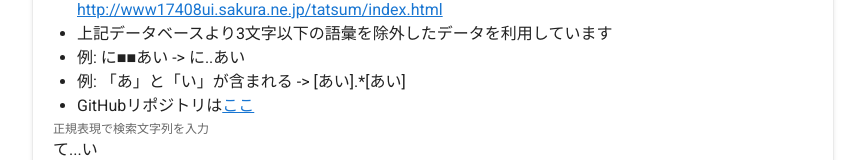
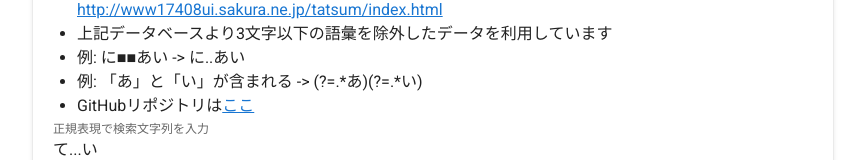
Before and after one commit to kjranyone/easy-csv-aggregator, a Vue app in the folder app/: page / in a window 1280 px wide. Shown: the part 162-322 px from the top of the page, without its empty margins (207-1072 px from the left). Built offline with nearby package versions, Linux system fonts and the light colour scheme.

Commit message:
正規表現例が誤っていた箇所を修正

```diff
--- a/app/src/App.vue
+++ b/app/src/App.vue
@@ -19,7 +19,7 @@
             例: に■■あい -> に..あい
           </li>
           <li>
-            例: 「あ」と「い」が含まれる -> [あい].*[あい]
+            例: 「あ」と「い」が含まれる -> (?=.*あ)(?=.*い)
           </li>
           <li>
             GitHubリポジトリは<a href="https://github.com/kjranyone/wordle-ja-cheat" target="_blank">ここ</a>
```
